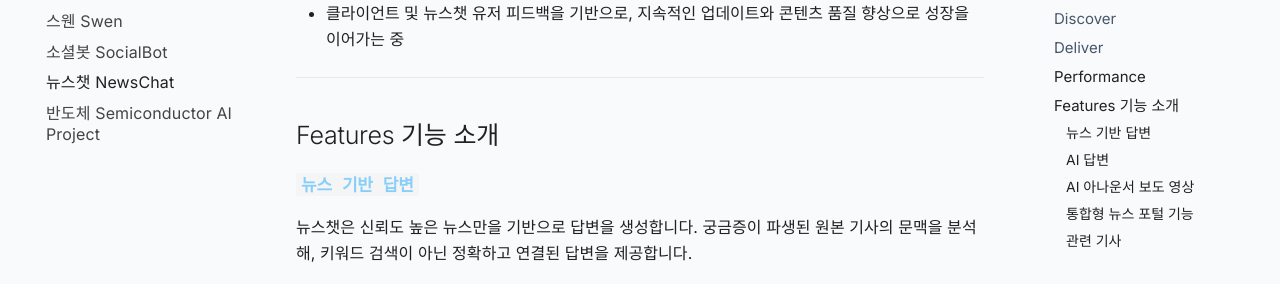
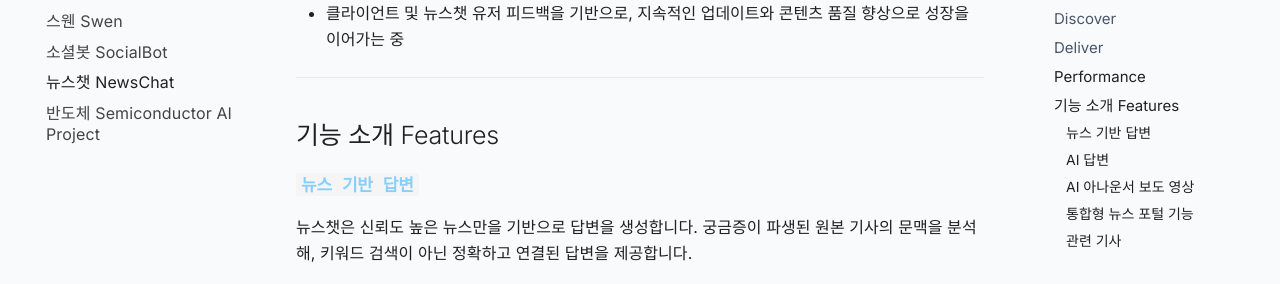
Before and after one commit to panomix/panomix, an MkDocs documentation site: the page built from docs/clients/newschat/newschat.md, in a window 1280 px wide and 900 px high, scrolled down 1951 px. Shown: the part 140-424 px from the top of the window. Built offline with MkDocs 1.6.1 and Material for MkDocs 9.7.7, drawn with Linux system fonts in a browser that asks for light colours; comment, search, counter and statistics services are not loaded.

```diff
--- a/docs/clients/newschat/newschat.md
+++ b/docs/clients/newschat/newschat.md
@@ -45,7 +45,7 @@
 
 ---
 
-## Features 기능 소개 ##
+## 기능 소개 Features ##
 
 
 ### **<code style="color : lightskyblue">뉴스 기반 답변</code>** ###
```
